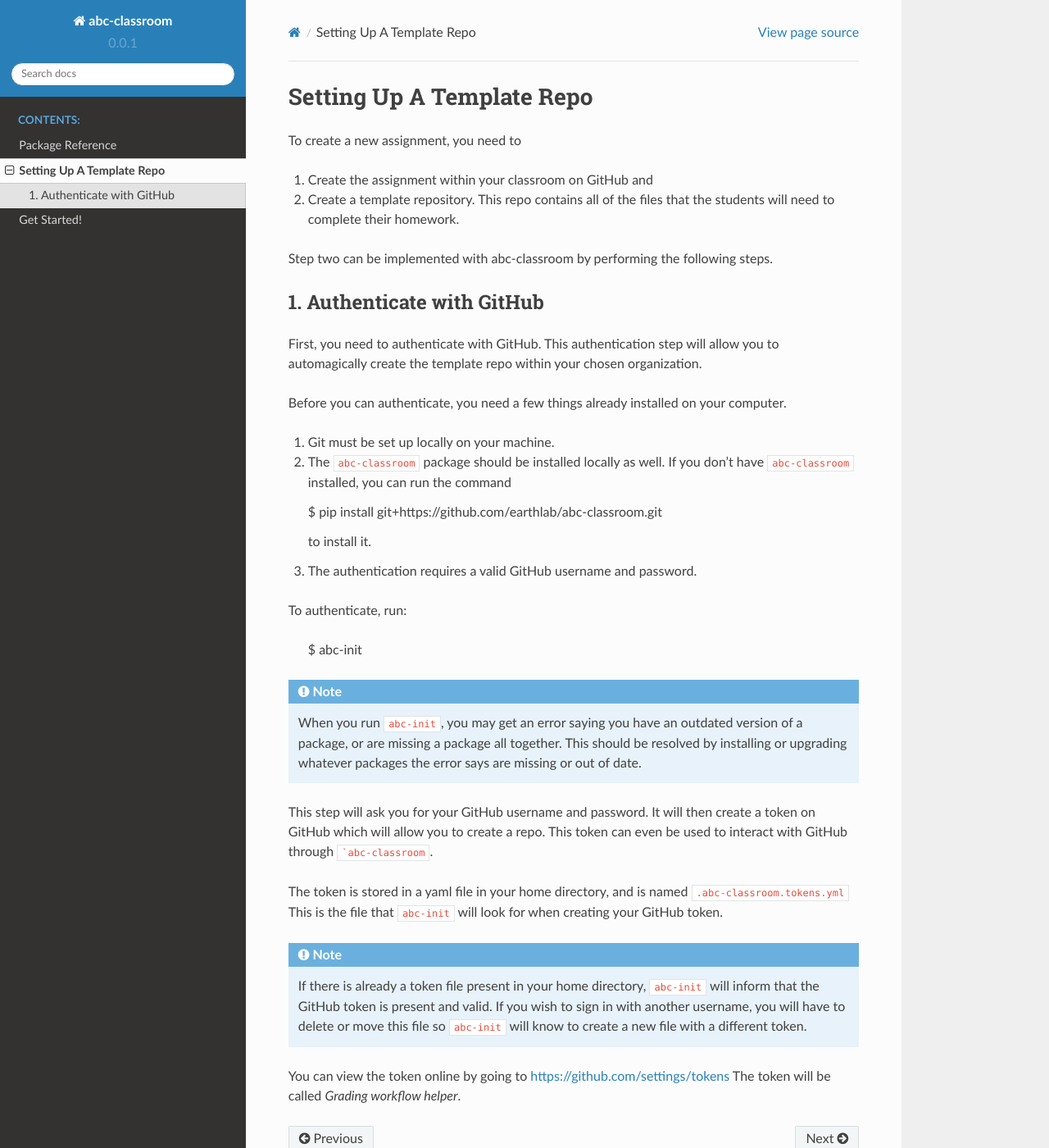
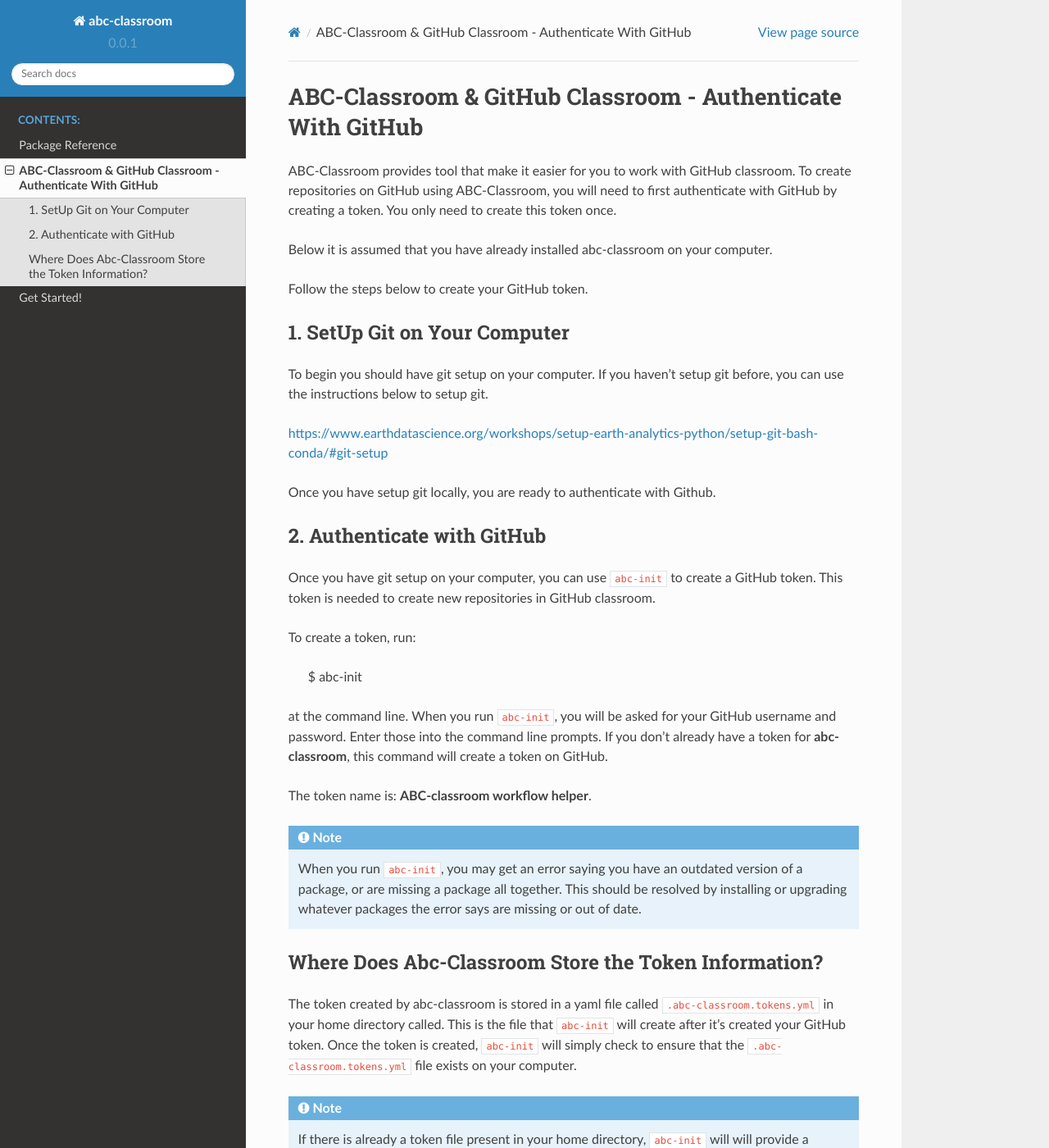
Before and after one commit to earthlab/abc-classroom, a Sphinx documentation site: the page built from docs/github-authentication.rst, in a window 1280 px wide and 1400 px high. Shown: the whole window at 82% size. Built offline with Sphinx 7.4.7 and the Read the Docs theme 2.0.0, drawn with Linux system fonts in a browser that asks for light colours; some of the changed text lies outside the part shown.

Commit message:
text edits

````diff
--- a/docs/github-authentication.rst
+++ b/docs/github-authentication.rst
@@ -1,36 +1,45 @@
 
-Setting Up A Template Repo
---------------------------
+ABC-Classroom & GitHub Classroom - Authenticate With GitHub
+-----------------------------------------------------------
 
-To create a new assignment, you need to
+ABC-Classroom provides tool that make it easier for you to work with GitHub
+classroom. To create repositories on GitHub using ABC-Classroom, you will
+need to first authenticate with GitHub by creating a token. You only
+need to create this token once.
 
-1. Create the assignment within your classroom on GitHub and
-2. Create a template repository. This repo contains all of the files that the students will need to complete their homework.
+Below it is assumed that you have already installed abc-classroom on your computer.
 
-Step two can be implemented with abc-classroom by performing the following steps.
+Follow the steps below to create your GitHub token.
+
+1. SetUp Git on Your Computer
+~~~~~~~~~~~~~~~~~~~~~~~~~~~~~
+To begin you should have git setup on your computer. If you haven't setup
+git before, you can use the instructions below to setup git.
+
+https://www.earthdatascience.org/workshops/setup-earth-analytics-python/setup-git-bash-conda/#git-setup
+
+Once you have setup git locally, you are ready to authenticate with Github.
+
+2. Authenticate with GitHub
+~~~~~~~~~~~~~~~~~~~~~~~~~~~~~
+
+Once you have git setup on your computer, you can use ``abc-init`` to create
+a GitHub token. This token is needed to create new repositories in GitHub classroom.
+
+To create a token, run:
+
+    $ abc-init
+
+at the command line. When you run ``abc-init``, you will be asked for your
+GitHub username and password. Enter those into the command line prompts. If you
+don't already have a token for **abc-classroom**, this command will create a token on
+GitHub.
+
+.. _GitHub Tokens: https://github.com/settings/tokens
 
 
-1. Authenticate with GitHub
-~~~~~~~~~~~~~~~~~~~~~~~~~~~~~
+The token name is: **ABC-classroom workflow helper**.
 
-First, you need to authenticate with GitHub. This authentication step will
-allow you to automagically create the template repo within your chosen organization.
-
-Before you can authenticate, you need a few things already installed on your
-computer.
-
-1. Git must be set up locally on your machine.
-2. The ``abc-classroom`` package should be installed locally as well. If you don't have
-   ``abc-classroom`` installed, you can run the command
-
-   $ pip install git+https://github.com/earthlab/abc-classroom.git
-
-   to install it.
-3. The authentication requires a valid GitHub username and password.
-
-To authenticate, run:
-
-    $ abc-init
 
 .. note::
    When you run ``abc-init``, you may get an error saying you have an outdated
@@ -38,19 +47,17 @@
    be resolved by installing or upgrading whatever packages the error says
    are missing or out of date.
 
-This step will ask you for your GitHub username and password. It will
-then create a token on GitHub which will allow you to create a repo.
-This token can even be used to interact with GitHub through ```abc-classroom``.
+Where Does Abc-Classroom Store the Token Information?
+~~~~~~~~~~~~~~~~~~~~~~~~~~~~~~~~~~~~~~~~~~~~~~~~~~~~~~
 
-The token is stored in a yaml file in your home directory, and is named
-``.abc-classroom.tokens.yml`` This is the file that ``abc-init`` will look for
-when creating your GitHub token.
+The token created by abc-classroom is stored in a yaml file called ``.abc-classroom.tokens.yml``
+in your home directory called. This is the file that ``abc-init`` will create after it's
+created your GitHub token. Once the token is created, ``abc-init`` will simply check to
+ensure that the ``.abc-classroom.tokens.yml`` file exists on your computer.
 
 .. note::
    If there is already a token file present in your home directory,
-   ``abc-init`` will inform that the GitHub token is present and valid. If you
-   wish to sign in with another username, you will have to delete or move this
-   file so ``abc-init`` will know to create a new file with a different token.
-
-You can view the token online by going to https://github.com/settings/tokens
-The token will be called `Grading workflow helper`.
+   ``abc-init`` will will provide a message that tells you that the GitHub token is
+   present and valid. If you
+   wish to use abc-classroom with another account, then you will have to delete or move this
+   token file. You can then run ``abc-init`` and re-authenticate with a different username.
````
